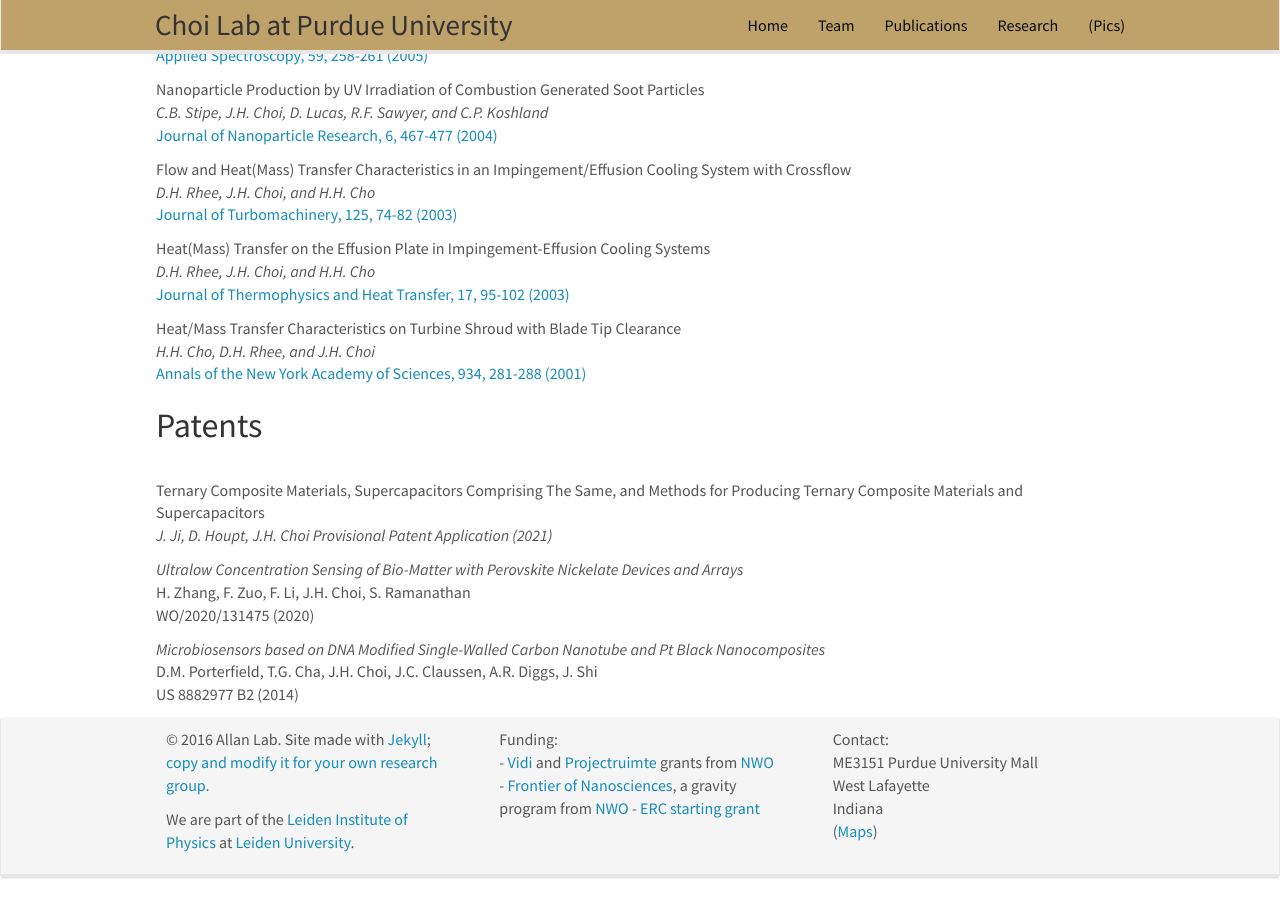
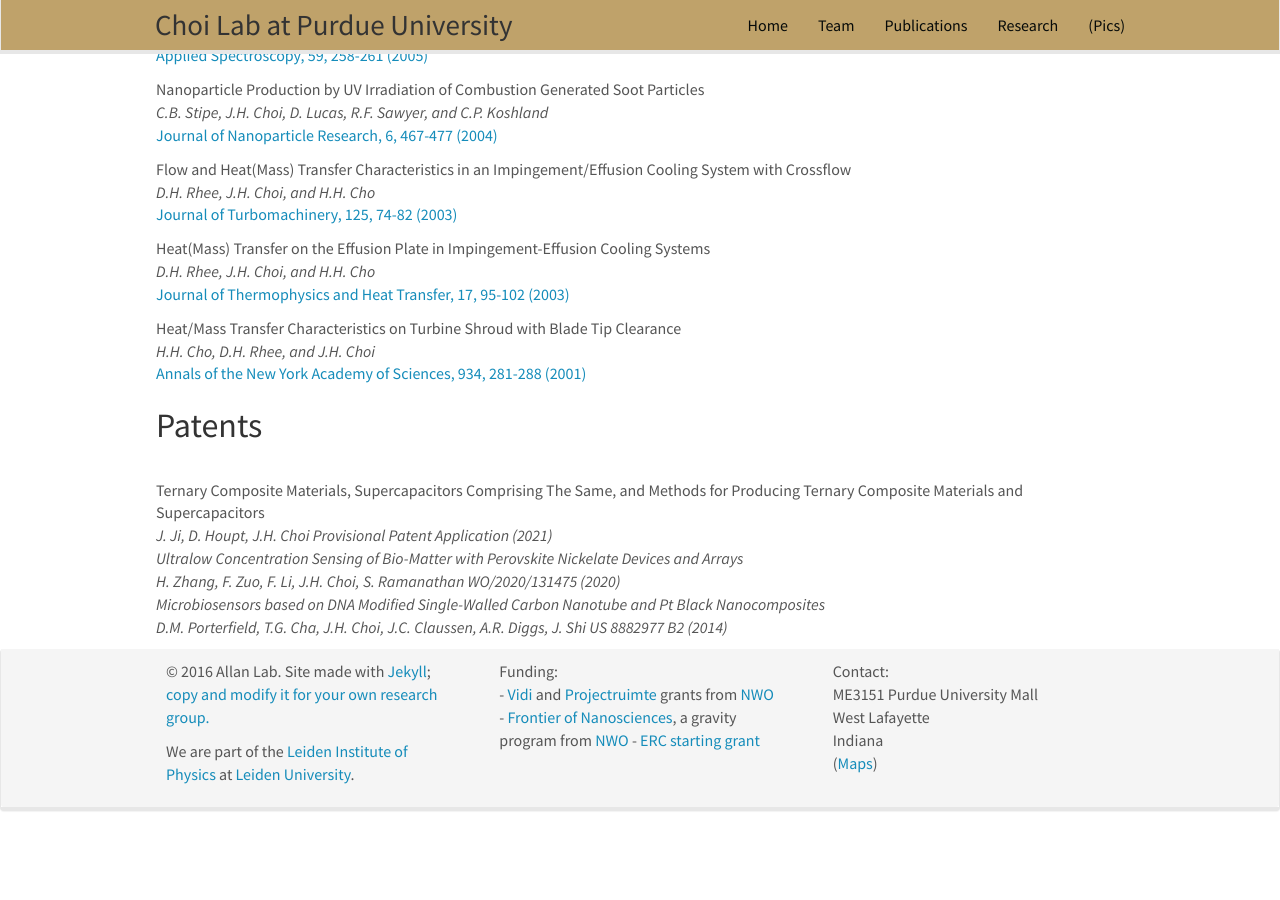
Before and after one commit to choidnalab/choidnalab.github.io, a Jekyll site: the page built from _pages/publications.md, in a window 1280 px wide and 900 px high, scrolled down 4956 px. Built offline with Jekyll 4.4.1, drawn with Linux system fonts in a browser that asks for light colours; nearby versions of some CDN libraries; after the commit the page ends 5789 px from its top, so only the background shows below that.

```diff
--- a/_pages/publications.md
+++ b/_pages/publications.md
@@ -19,7 +19,5 @@ permalink: /publications/
 
 ## Patents
 <br />Ternary Composite Materials, Supercapacitors Comprising The Same, and Methods for Producing Ternary Composite Materials and Supercapacitors<br /><em>J. Ji, D. Houpt, J.H. Choi<em> Provisional Patent Application (2021)
-
-<em>Ultralow Concentration Sensing of Bio-Matter with Perovskite Nickelate Devices and Arrays</em><br />H. Zhang, F. Zuo, F. Li, J.H. Choi, S. Ramanathan<br /> WO/2020/131475 (2020)
-
-<em>Microbiosensors based on DNA Modified Single-Walled Carbon Nanotube and Pt Black Nanocomposites</em><br />D.M. Porterfield, T.G. Cha, J.H. Choi, J.C. Claussen, A.R. Diggs, J. Shi<br /> US 8882977 B2 (2014)
+<br />Ultralow Concentration Sensing of Bio-Matter with Perovskite Nickelate Devices and Arrays<br /><em>H. Zhang, F. Zuo, F. Li, J.H. Choi, S. Ramanathan<em> WO/2020/131475 (2020)
+<br />Microbiosensors based on DNA Modified Single-Walled Carbon Nanotube and Pt Black Nanocomposites<br /><em>D.M. Porterfield, T.G. Cha, J.H. Choi, J.C. Claussen, A.R. Diggs, J. Shi<em> US 8882977 B2 (2014)
```
